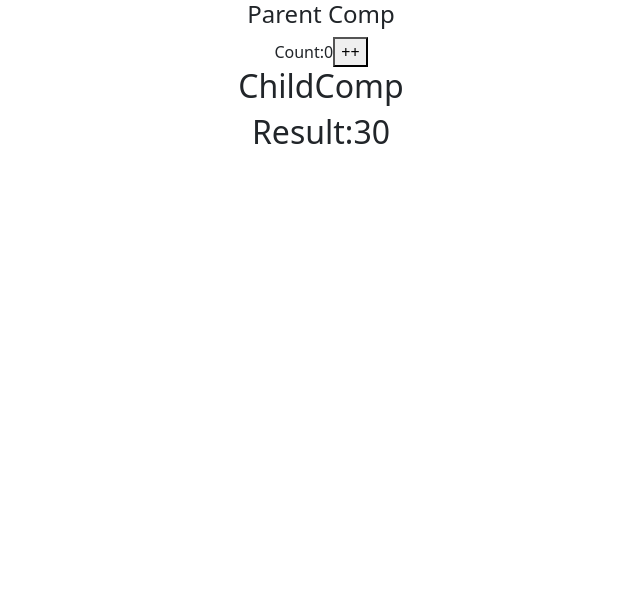
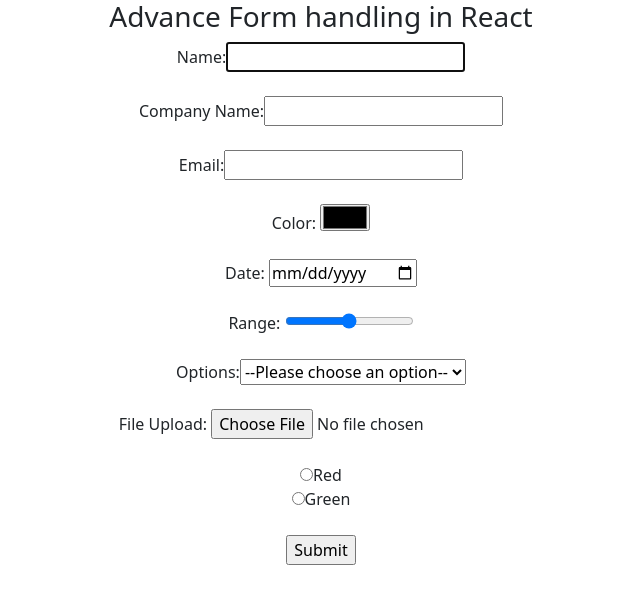
Before and after one commit to pranaliPukale/NewReact, a React (Create React App) app in the folder my/: page /CompCommunication in a window 1280 px wide. Shown: the top 604 px of the page, without its empty margins (319-959 px from the left). Built offline with nearby package versions, Linux system fonts and the light colour scheme.

Commit message:
Advanced Form
Advanced Form

```diff
--- a/my/src/App.js
+++ b/my/src/App.js
@@ -9,6 +9,7 @@ import UseEffectHook from './Component/UseEffectHook';
 import ParentComp from './Component/ComponentCommunication/ParentComp';
 import ParentCompFunction from './Component/ComponentCommunication/ParentCompFunction';
 import UseMemoParentComp from './Component/UseMemoHook.jsx/UseMemoParentComp';
+import Form1 from './Component/FormHandling/Form1';
 
 function App() {
 
@@ -31,7 +32,7 @@ function App() {
       //</header>
    // </div>
    <div  className='App'>
-      <UseMemoParentComp/>
+      <Form1/>
   </div>
 
 
--- /dev/null
+++ b/my/src/Component/FormHandling/Form1.jsx
@@ -0,0 +1,183 @@
+import React,{useEffect,useRef,useState} from 'react';
+// Custom hook for form handling
+function useForm(initialState) {
+    const [form, setForm] = useState(initialState);
+
+    const handleChange = (event) => {
+      const { name, value, files, checked } = event.target;
+      console.log(`Name: ${name} value: ${value}`);
+
+      setForm((prevState) => ({
+        ...prevState,
+        [name]: files ? files[0] : checked ? checked : value,
+      }));
+    };
+
+    const handleSubmit = (event) => {
+      event.preventDefault();
+      // Do something with the form data
+      console.log(form);
+    };
+
+    return [form, handleChange, handleSubmit];
+  }
+
+  // Form component that uses the custom hook
+  function Form1() {
+    // Initial state object for the form
+    const initialState = {
+      name: "",
+      email: "",
+      color: "",
+      date: "",
+      range: "50",
+      option: "",
+      file: null,
+      selectedOption: "",
+    };
+
+    // Use the custom hook with the initial state
+    const [form, handleChange, handleSubmit] = useForm(initialState);
+
+    // Create refs for each input element that needs it
+    const nameRef = useRef();
+    const companyRef = useRef();
+
+    // Focus on the name input on mount
+    useEffect(() => {
+      nameRef.current.focus();
+    }, []);
+
+    return (
+      <>
+        <h3>Advance Form handling in React</h3>
+        <form onSubmit={handleSubmit}>
+          {/* Attach the refs to the inputs */}
+          <label>
+            Name:
+            <input
+              type="text"
+              name="name"
+              value={form.name}
+              onChange={handleChange}
+              required
+              ref={nameRef}
+            />
+          </label>
+          <br />
+          <br />
+          <label>
+            Company Name:
+            <input
+              type="text"
+              name="company"
+              value={form.company}
+              onChange={handleChange}
+              required
+              ref={companyRef}
+            />
+          </label>
+          <br />
+          <br />
+          <label>
+            Email:
+            <input
+              type="email"
+              name="email"
+              value={form.email}
+              onChange={handleChange}
+              required
+            />
+          </label>
+          <br />
+          <br />
+          <label>
+            Color:{" "}
+            <input
+              type="color"
+              name="color"
+              value={form.color}
+              onChange={handleChange}
+              required
+            />
+          </label>
+          <br />
+          <br />
+          <label>
+            Date:{" "}
+            <input
+              type="date"
+              name="date"
+              value={form.date}
+              onChange={handleChange}
+              required
+            />
+          </label>
+          <br />
+          <br />
+          <label>
+            Range:{" "}
+            <input
+              type="range"
+              name="range"
+              value={form.range}
+              onChange={handleChange}
+              required
+            />
+          </label>
+          <br />
+          <br />
+          <label>
+            Options:
+            <select
+              name="option"
+              value={form.option}
+              onChange={handleChange}
+              required
+            >
+              <option value="">--Please choose an option--</option>
+              <option value="Javascript">Javascript</option>
+              <option value="React">React</option>
+              <option value="Angular">Angular</option>
+              <option value="NodeJs">NodeJs</option>
+            </select>
+          </label>
+          <br />
+          <br />
+
+          <label>
+            File Upload:{" "}
+            <input type="file" name="file" onChange={handleChange} required />
+          </label>
+          <br />
+          <br />
+          <label>
+            <input
+              type="radio"
+              name="selectedOption"
+              value="red"
+              checked={form.selectedOption === "red"}
+              onChange={handleChange}
+            />
+            Red
+          </label>
+          <br />
+          <label>
+            <input
+              type="radio"
+              name="selectedOption"
+              value="green"
+              checked={form.selectedOption === "green"}
+              onChange={handleChange}
+            />
+            Green
+          </label>
+          <br />
+          <br />
+          <input type="submit" value="Submit" />
+        </form>
+      </>
+    );
+  }
+
+  export default Form1;
```
